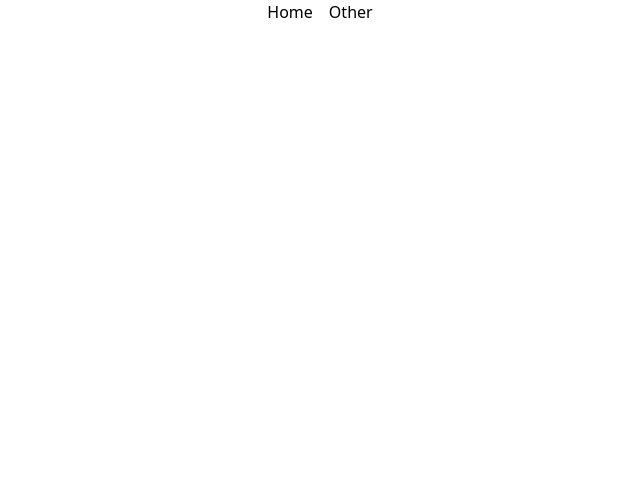
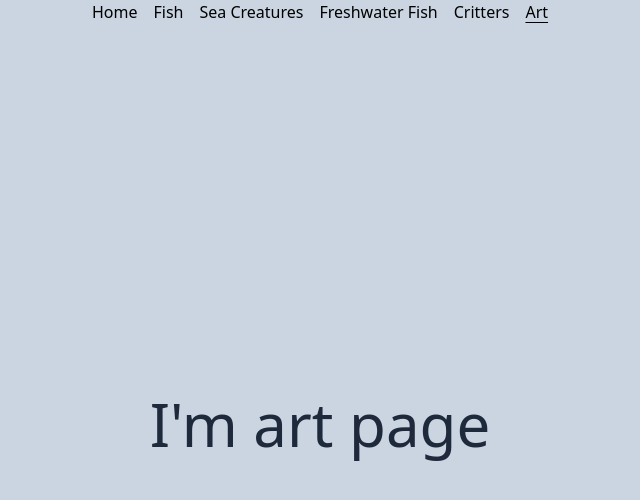
Before and after one commit to bsalin39/Animal-Crossing-Database, a Vue app: page /art in a window 1280 px wide. Before the commit this address had no page. Shown: the top 500 px of the page, without its empty margins (320-960 px from the left). Built offline with nearby package versions, Linux system fonts and the light colour scheme.

Commit message:
inital setup

```diff
--- a/src/App.vue
+++ b/src/App.vue
@@ -1,8 +1,9 @@
 <script setup>
-  import NavMenu from '@/components/NavMenu.vue'
+  import HomeMenu from '@/components/HomeMenu.vue'
+  import FishMenu from '@/components/FishMenu.vue'
 </script>
 
 <template>
-  <NavMenu />
+  <HomeMenu />
   <RouterView />
 </template>
--- /dev/null
+++ b/src/components/FishMenu.vue
@@ -0,0 +1,21 @@
+<template>
+  <nav>
+    <RouterLink to="/">Home</RouterLink>
+    <RouterLink to="/saltwater">Sea Creatures</RouterLink>
+    <RouterLink to="/freshwater">Freshwater Fish</RouterLink>
+  </nav>
+
+    <main class="flex min-h-screen items-center justify-center">
+    <h1 class="text-6xl font-thin text-slate-800">I'm FishMenu page</h1>
+  </main>
+</template>
+
+<style lang="postcss" scoped>
+nav {
+  @apply flex justify-center space-x-4;
+
+  & .router-link-active {
+    @apply underline underline-offset-4;
+  }
+}
+</style>
--- /dev/null
+++ b/src/components/HomeMenu.vue
@@ -0,0 +1,21 @@
+<template>
+  <nav>
+    <RouterLink to="/">Home</RouterLink>
+    <RouterLink to="/fish">Fish</RouterLink>
+    <RouterLink to="/saltwater">Sea Creatures</RouterLink>
+    <RouterLink to="/freshwater">Freshwater Fish</RouterLink>
+    <RouterLink to="/bugs">Critters</RouterLink>
+    <RouterLink to="/art">Art</RouterLink>
+
+  </nav>
+</template>
+
+<style lang="postcss" scoped>
+nav {
+  @apply flex justify-center space-x-4;
+
+  & .router-link-active {
+    @apply underline underline-offset-4;
+  }
+}
+</style>
--- a/src/components/NavMenu.vue
+++ /dev/null
@@ -1,16 +0,0 @@
-<template>
-  <nav>
-    <RouterLink to="/">Home</RouterLink>
-    <RouterLink to="/other">Other</RouterLink>
-  </nav>
-</template>
-
-<style lang="postcss" scoped>
-nav {
-  @apply flex justify-center space-x-4;
-
-  & .router-link-active {
-    @apply underline underline-offset-4;
-  }
-}
-</style>
--- /dev/null
+++ b/src/views/ArtPage.vue
@@ -0,0 +1,5 @@
+<template>
+  <main class="flex min-h-screen items-center justify-center">
+    <h1 class="text-6xl font-thin text-slate-800">I'm art page</h1>
+  </main>
+</template>
--- a/src/views/OtherPage.vue
+++ b/src/views/BugsPage.vue
@@ -1,5 +1,5 @@
 <template>
   <main class="flex min-h-screen items-center justify-center">
-    <h1 class="text-6xl font-thin text-slate-800">I'm Other Page</h1>
+    <h1 class="text-6xl font-thin text-slate-800">I'm bugs page</h1>
   </main>
 </template>
--- /dev/null
+++ b/src/views/FishiesPage.vue
@@ -0,0 +1,12 @@
+<script setup>
+import { ref } from 'vue'
+//import FreshwaterFish from '@/views/FreshwaterFish.vue'
+//import SaltwaterFish from '@/views/SaltwaterFish.vue'
+
+</script>
+
+<template>
+  <main class="flex min-h-screen items-center justify-center">
+    <h1 class="text-6xl font-thin text-slate-800">I'm fishies page</h1>
+  </main>
+</template>
--- /dev/null
+++ b/src/views/FreshwaterFish.vue
@@ -0,0 +1,5 @@
+<template>
+  <main class="flex min-h-screen items-center justify-center">
+    <h1 class="text-6xl font-thin text-slate-800">I'm freshwater page</h1>
+  </main>
+</template>
--- /dev/null
+++ b/src/views/SaltwaterFish.vue
@@ -0,0 +1,5 @@
+<template>
+  <main class="flex min-h-screen items-center justify-center">
+    <h1 class="text-6xl font-thin text-slate-800">I'm saltwater page</h1>
+  </main>
+</template>
```
Also changed, not shown: index.html (+5 -10 lines), package.json (+4 -3 lines), src/router.js (+14 -1 lines), 1 other file (tests, documents, lock files or other folders).
